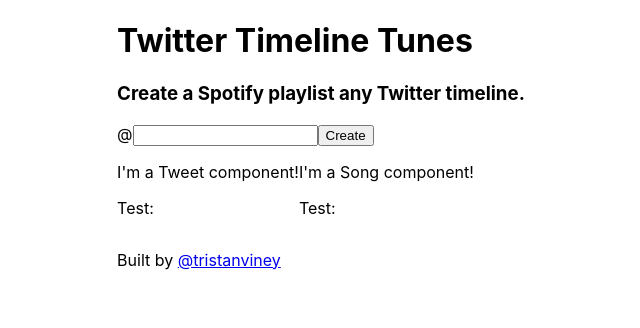
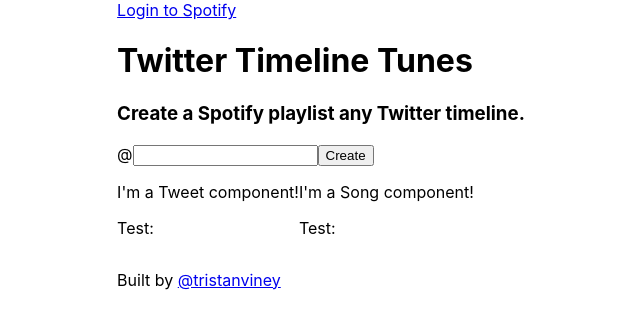
Before and after one commit to yeniv/screenplay-soundtrack, a React (Create React App) app: page / in a window 1280 px wide. Shown: the top 328 px of the page, without its empty margins (319-959 px from the left). Built offline with nearby package versions, Linux system fonts and the light colour scheme.

Commit message:
hash token sucessfully returned (except only when hardcoded, string interpolation to create link hits error, which i need too fix

```diff
--- a/public/index.html
+++ b/public/index.html
@@ -9,7 +9,7 @@
       name="description"
       content="Web site created using create-react-app"
     />
-    <link rel="apple-touch-icon" href="logo192.png" />
+    <!-- <link rel="apple-touch-icon" href="logo192.png" /> -->
     <!--
       manifest.json provides metadata used when your web app is installed on a
       user's mobile device or desktop. See https://developers.google.com/web/fundamentals/web-app-manifest/
--- a/src/components/App.js
+++ b/src/components/App.js
@@ -9,6 +9,17 @@
 
 import './App.css'
 
+const hashFragment = window.location.hash
+  .substring(1)
+  .split("&")
+  .reduce((accumulator, currentValue) => {
+    if (currentValue) {
+      const parts = currentValue.split("=")
+      accumulator[parts[0]] = decodeURIComponent(parts[1])
+    }
+    return accumulator
+  }, {})
+
 class App extends Component {
   constructor(props) {
     super(props)
@@ -16,10 +27,19 @@
     this.handleSearchSubmit = this.handleSearchSubmit.bind(this)
     this.getNouns = this.getNouns.bind(this)
     this.state = {
+      token: null,
       searchInput: "",
       searchInputNouns: "",
       // playlistValue is only for testing the components are working as expected
       playlistValue: ""
+    }
+  }
+
+  componentDidMount() {
+    const token = hashFragment.access_token
+    if (token) {
+      this.setState({token: token})
+      console.log(token)
     }
   }
 
@@ -38,9 +58,18 @@
   }
 
   render() {
+    const authEndpoint = "https://accounts.spotify.com/authorize"
+    const clientId = "dfedd5baf69f4047928423798381296f"
+    const redirectUri = "http://localhost:3000"
+    const scopes = ["user-read-currently-playing", "user-read-playback-state"]
+
     return (
       <div className="container">
         <div className="app">
+          <a
+            href="https://accounts.spotify.com/authorize?client_id=dfedd5baf69f4047928423798381296f&response_type=token&redirect_uri=http://localhost:3000&scope=user-read-currently-playing%20user-read-playback-state&show_dialog=true">
+            Login to Spotify
+          </a>
           <Header />
           <Search
             value={this.state.searchInput}
```
